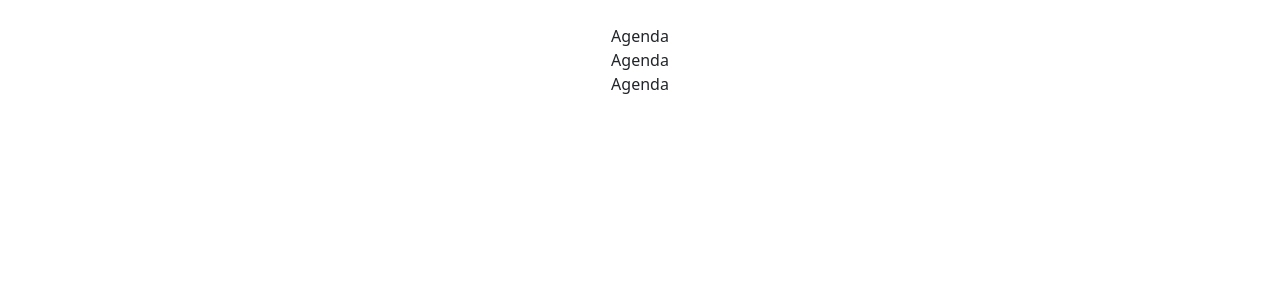
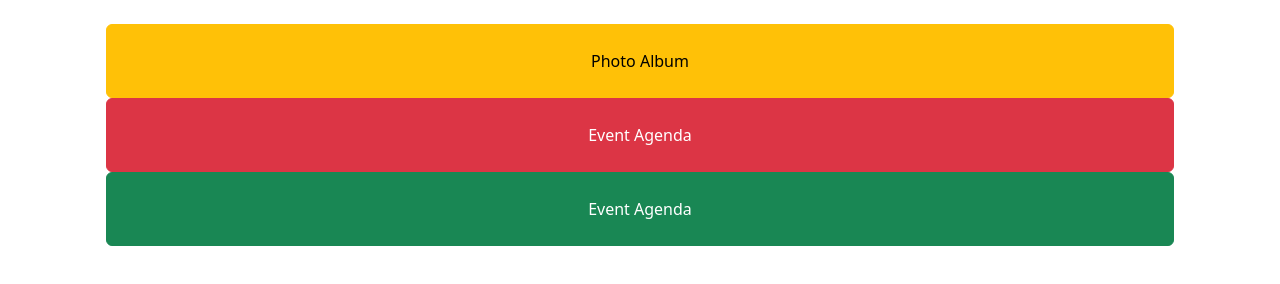
Before and after one commit to tasiukwaplong/gdglafia, a plain HTML site: page index.html in a window 1280 px wide. Drawn offline with nearby package versions, Linux system fonts and the light colour scheme.

Commit message:
Add files via upload

```diff
--- a/index.html
+++ b/index.html
@@ -1,4 +1,4 @@
-<!DOCTYPE html>
+	<!DOCTYPE html>
 <html>
 <head>
 	<meta charset="utf-8">
@@ -9,19 +9,16 @@
 <body>
 <div class="container">
 	<div class="row m-4 text-center">
-		<div class="col-md-12">
-			Agenda
+		<a class="col-md-12 p-4  bg-warning p-2 btn btn-warning btn-block" target="_blank" href="https://photos.app.goo.gl/bpsDPmymr1hacmiG7">
+			Photo Album</a>
+
+					<a class="col-md-12 p-4  bg-danger p-2 btn btn-danger btn-block" target="_blank" href="https://gdg.community.dev/events/details/google-gdg-lafia-presents-devfest-lafia-2023/">
+			Event Agenda</a>
+
+			<a class="col-md-12 p-4  bg-success p-2 btn btn-success btn-block" target="_blank" href="https://gdg.community.dev/events/details/google-gdg-lafia-presents-devfest-lafia-2023/">
+			Event Agenda</a>
 		</div>
-
-		<div class="col-md-12">
-			Agenda
-		</div>
-
-		<div class="col-md-12">
-			Agenda
-		</div>
-	</div>
 </div>
 </body>
-<script type="text/javascript" src="https://cdn.jsdelivr.net/npm/bootstrap@5.3.2/dist/js/bootstrap.bundle.min.js"></script>
+
 </html>
```
